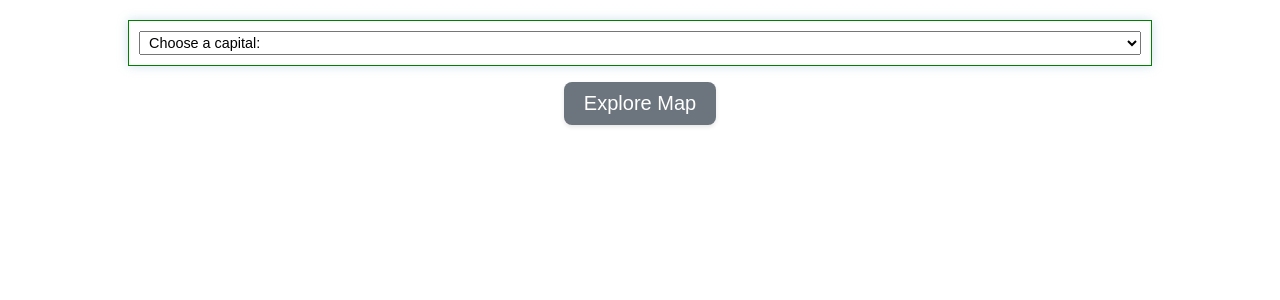
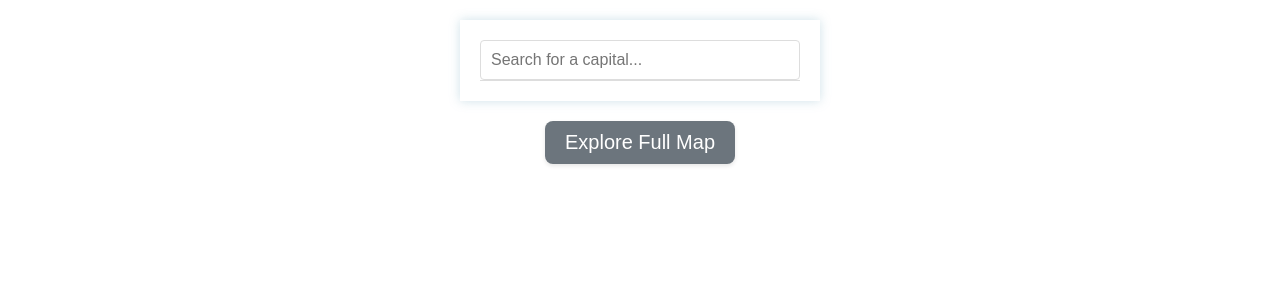
Before and after one commit to stmoks/hello, a Flask app: template flask/app/templates/pages/index.html in a window 1280 px wide. Shown: the part 193-493 px from the top of the page. Run offline with Flask 3, Linux system fonts and the light colour scheme; the template is opened without the code that fills it, so the values that code supplies are empty; some libraries are stand-ins or nearby versions.

Commit message:
add search bar, country completion

```diff
--- a/flask/app/static/css/posts.css
+++ b/flask/app/static/css/posts.css
@@ -1,5 +1,5 @@
 .draggable {
-    cursor: move;
+    cursor: grab;
     user-select: none;
     padding: 10px;
     margin-bottom: 10px;
--- a/flask/app/static/js/posts.js
+++ b/flask/app/static/js/posts.js
@@ -1,4 +1,3 @@
-console.log('Posts script loaded');
 document.addEventListener('DOMContentLoaded', () => {
     const postsContainer = document.getElementById('posts-container');
     let draggingElement = null;
--- a/flask/app/templates/base.html
+++ b/flask/app/templates/base.html
@@ -2,23 +2,30 @@
 <html lang="en">
   <head>
     <meta charset="UTF-8" />
+    <meta name="viewport" content="width=device-width, initial-scale=1.0">
+    <title>{% block title %}Dumela{% endblock %}</title>
     <link rel="stylesheet" href="{{ url_for('static', filename='css/base.css') }}" />
-    <title>Dumela</title>
+
+    <!-- Add Leaflet CSS and JS here -->
+    <link rel="stylesheet" href="https://unpkg.com/leaflet@1.7.1/dist/leaflet.css"
+    integrity="sha512-xodZBNTC5n17Xt2atTPuE1HxjVMSvLVW9ocqUKLsCC5CXdbqCmblAshOMAS6/keqq/sMZMZ19scR4PsZChSR7A=="
+    crossorigin=""/>
+    <script src="https://unpkg.com/leaflet@1.7.1/dist/leaflet.js"
+    integrity="sha512-XQoYMqMTK8LvdxXYG3nZ448hOEQiglfqkJs1NOQV44cWnUrBc8PkAOcXy20w0vlaXaVUearIOBhiXZ5V3ynxwA=="
+    crossorigin=""></script>
+
+    {% block styles %}{% endblock styles %}
   </head>
   <body>
     {% include("_navigation.html") %}
     <section>
-      {% block styles %}
-  <link rel="stylesheet" href="{{ url_for('static', filename='css/base.css') }}">
-{% endblock styles %}
       <header>{% block header %}{% endblock header %}</header>
       <main>
         {% block content %}
-        <p>No messages.</p>
+        <p>No content.</p>
         {% endblock content %}
-        {% block scripts %}
-        {% endblock scripts %}
       </main>
     </section>
+    {% block scripts %}{% endblock scripts %}
   </body>
 </html>
--- a/flask/app/templates/pages/index.html
+++ b/flask/app/templates/pages/index.html
@@ -1,39 +1,182 @@
-{% extends 'base.html' %} {% block header %}
+{% extends 'base.html' %}
+
+{% block header %}
 <h1>{% block title %}Home{% endblock title %}</h1>
-{% endblock header %} {% block content %}
-<div id = 'dropdown'>
-    <form action='/submit-capital' method='POST' class='form-dropdown' id='capitalForm'>
-        <select name='capital_options' id='capital'>
-            <option value="">Choose a capital:</option>
-            {% for capital in capitals %}
-            <option value="{{ capital }}">{{ capital }}</option>
-            {% endfor %}
-        </select>
+{% endblock header %}
+
+{% block content %}
+<div id="search-container">
+    <form action='/submit-capital' method='POST' id='capitalForm'>
+        <input type="text" id="capital-search" name="capital" placeholder="Search for a capital...">
+        <ul id="capital-suggestions"></ul>
     </form>
 
-    <h2 id='country_response'></h2>
-    <div id='map_button'>
-        <button class="colorful-button" onclick="window.location.href='/explore_map'">Explore Map</button>
+    <div id='country_info' style="display: none;">
+        <h2>Country Information</h2>
+        <table id='country_table'>
+            <tbody></tbody>
+        </table>
     </div>
 
-    <script>
-        document.getElementById('capital').addEventListener('change', function() {
-            if (this.value) {
-                let formData = new FormData(document.getElementById('capitalForm'));
+    <div id="map" style="width: 100%; height: 400px; display: none;"></div>
 
-                fetch(this.form.action, {
-                    method: 'POST',
-                    body: formData,
-                })
-                .then(response => response.text()).then(data => {
+    <div id='map_button'>
+        <button class="colorful-button" onclick="window.location.href='/explore_map'">Explore Full Map</button>
+    </div>
+</div>
 
-                console.log('Form submitted successfully:', data);
-                document.getElementById('country_response').innerHTML = data;
-                })
+<style>
+    #search-container {
+        max-width: 400px;
+        margin: 0 auto;
+    }
+    #capital-search {
+        width: 100%;
+        padding: 10px;
+        font-size: 16px;
+        border: 1px solid #ddd;
+        border-radius: 4px;
+    }
+    #capital-suggestions {
+        list-style-type: none;
+        padding: 0;
+        margin: 0;
+        border: 1px solid #ddd;
+        border-top: none;
+        max-height: 200px;
+        overflow-y: auto;
+    }
+    #capital-suggestions li {
+        padding: 10px;
+        cursor: pointer;
+    }
+    #capital-suggestions li:hover, #capital-suggestions li.selected {
+        background-color: #f0f0f0;
+    }
+    #country_table {
+        width: 100%;
+        border-collapse: collapse;
+        margin-top: 20px;
+    }
+    #country_table td, #country_table th {
+        border: 1px solid #ddd;
+        padding: 8px;
+    }
+    #country_table tr:nth-child(even) {
+        background-color: #f2f2f2;
+    }
+    #map {
+        margin-top: 20px;
+    }
+</style>
 
+<script src="https://cdnjs.cloudflare.com/ajax/libs/leaflet/1.7.1/leaflet.js"></script>
+<link rel="stylesheet" href="https://cdnjs.cloudflare.com/ajax/libs/leaflet/1.7.1/leaflet.css" />
+
+<script>
+    const capitalSearch = document.getElementById('capital-search');
+    const capitalSuggestions = document.getElementById('capital-suggestions');
+    const countryInfo = document.getElementById('country_info');
+    const countryTable = document.getElementById('country_table').getElementsByTagName('tbody')[0];
+    const mapDiv = document.getElementById('map');
+    let map;
+    let selectedIndex = -1;
+
+    capitalSearch.addEventListener('input', function() {
+        const searchValue = this.value.toLowerCase();
+        const filteredCapitals = capitals.filter(capital =>
+            capital.toLowerCase().startsWith(searchValue)
+        );
+
+        capitalSuggestions.innerHTML = '';
+        filteredCapitals.forEach((capital, index) => {
+            const li = document.createElement('li');
+            li.textContent = capital;
+            li.addEventListener('click', function() {
+                capitalSearch.value = capital;
+                capitalSuggestions.innerHTML = '';
+                submitCapital(capital);
+            });
+            capitalSuggestions.appendChild(li);
+        });
+        selectedIndex = -1;
+    });
+
+    capitalSearch.addEventListener('keydown', function(e) {
+        const suggestions = capitalSuggestions.getElementsByTagName('li');
+        if (e.key === 'ArrowDown') {
+            e.preventDefault();
+            selectedIndex = Math.min(selectedIndex + 1, suggestions.length - 1);
+            updateSelectedSuggestion();
+        } else if (e.key === 'ArrowUp') {
+            e.preventDefault();
+            selectedIndex = Math.max(selectedIndex - 1, -1);
+            updateSelectedSuggestion();
+        } else if (e.key === 'Enter') {
+            e.preventDefault();
+            if (selectedIndex >= 0) {
+                capitalSearch.value = suggestions[selectedIndex].textContent;
+                capitalSuggestions.innerHTML = '';
+                submitCapital(capitalSearch.value);
+            } else {
+                submitCapital(this.value);
             }
+        }
+    });
+
+    function updateSelectedSuggestion() {
+        const suggestions = capitalSuggestions.getElementsByTagName('li');
+        for (let i = 0; i < suggestions.length; i++) {
+            suggestions[i].classList.toggle('selected', i === selectedIndex);
+        }
+        if (selectedIndex >= 0) {
+            suggestions[selectedIndex].scrollIntoView({ block: 'nearest' });
+        }
+    }
+
+    function submitCapital(capital) {
+        let formData = new FormData();
+        formData.append('capital', capital);
+
+        fetch('/submit-capital', {
+            method: 'POST',
+            body: formData,
+        })
+        .then(response => response.json())
+        .then(data => {
+            console.log('Form submitted successfully:', data);
+            displayCountryInfo(data);
+            updateMap(data.latitude_sdc, data.longitude_sdc);
         });
-    </script>
+    }
 
-</div>
+    function displayCountryInfo(data) {
+        countryTable.innerHTML = '';
+        for (const [key, value] of Object.entries(data)) {
+            if (key !== 'latitude_sdc' && key !== 'longitude_sdc') {
+                const row = countryTable.insertRow();
+                const keyCell = row.insertCell(0);
+                const valueCell = row.insertCell(1);
+                keyCell.textContent = key.replace(/_/g, ' ').charAt(0).toUpperCase() + key.replace(/_/g, ' ').slice(1);
+                valueCell.textContent = value;
+            }
+        }
+        countryInfo.style.display = 'block';
+    }
+
+    function updateMap(lat, lon) {
+        mapDiv.style.display = 'block';
+        if (!map) {
+            map = L.map('map').setView([lat, lon], 13);
+            L.tileLayer('https://{s}.tile.openstreetmap.org/{z}/{x}/{y}.png', {
+                attribution: '© OpenStreetMap contributors'
+            }).addTo(map);
+        } else {
+            map.setView([lat, lon], 13);
+        }
+        L.marker([lat, lon]).addTo(map);
+    }
+
+    const capitals = JSON.parse('{{ capitals | tojson | safe }}');
+</script>
 {% endblock content %}
```
Also changed, not shown: flask/app/views/pages.py (+19 -27 lines).
